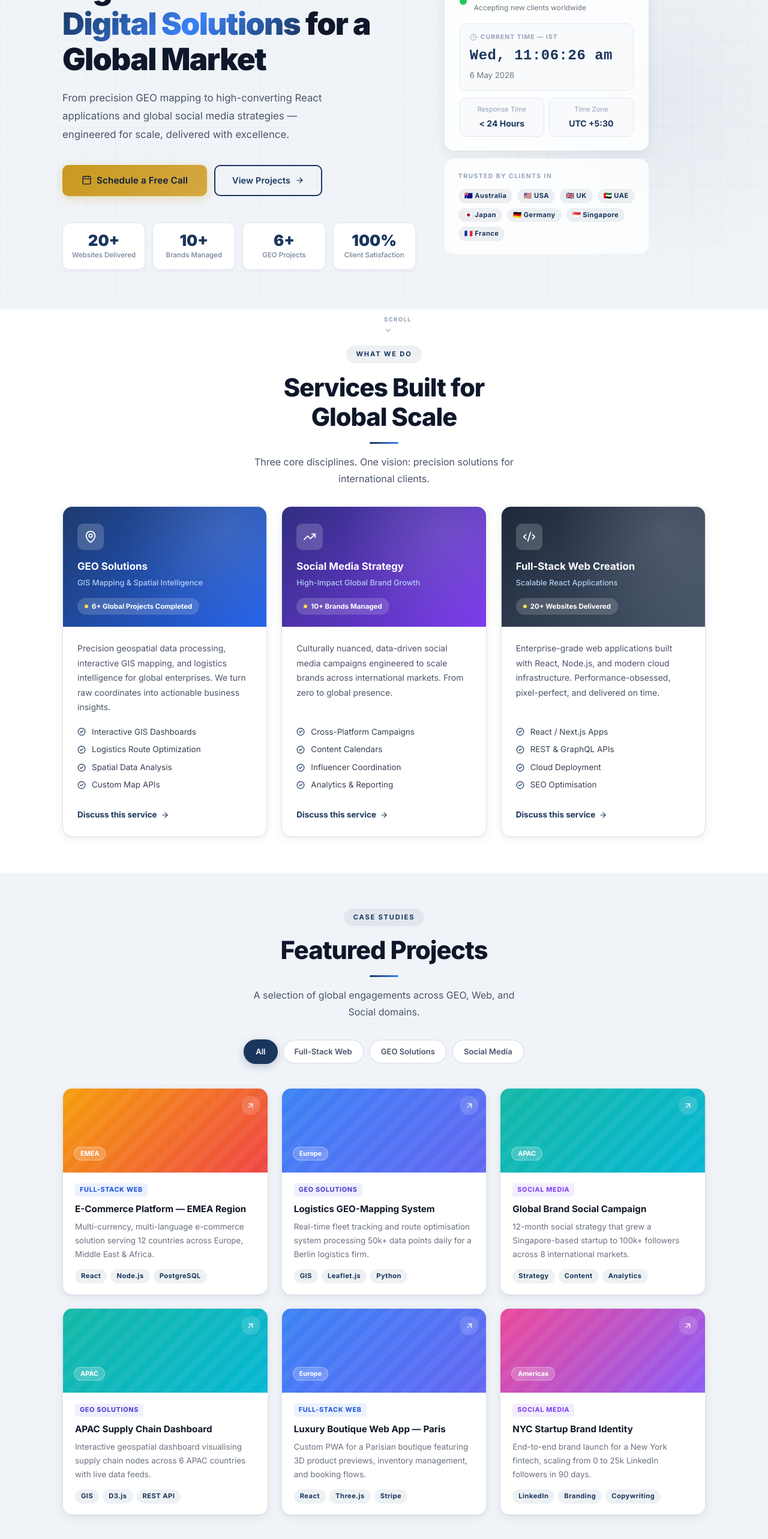
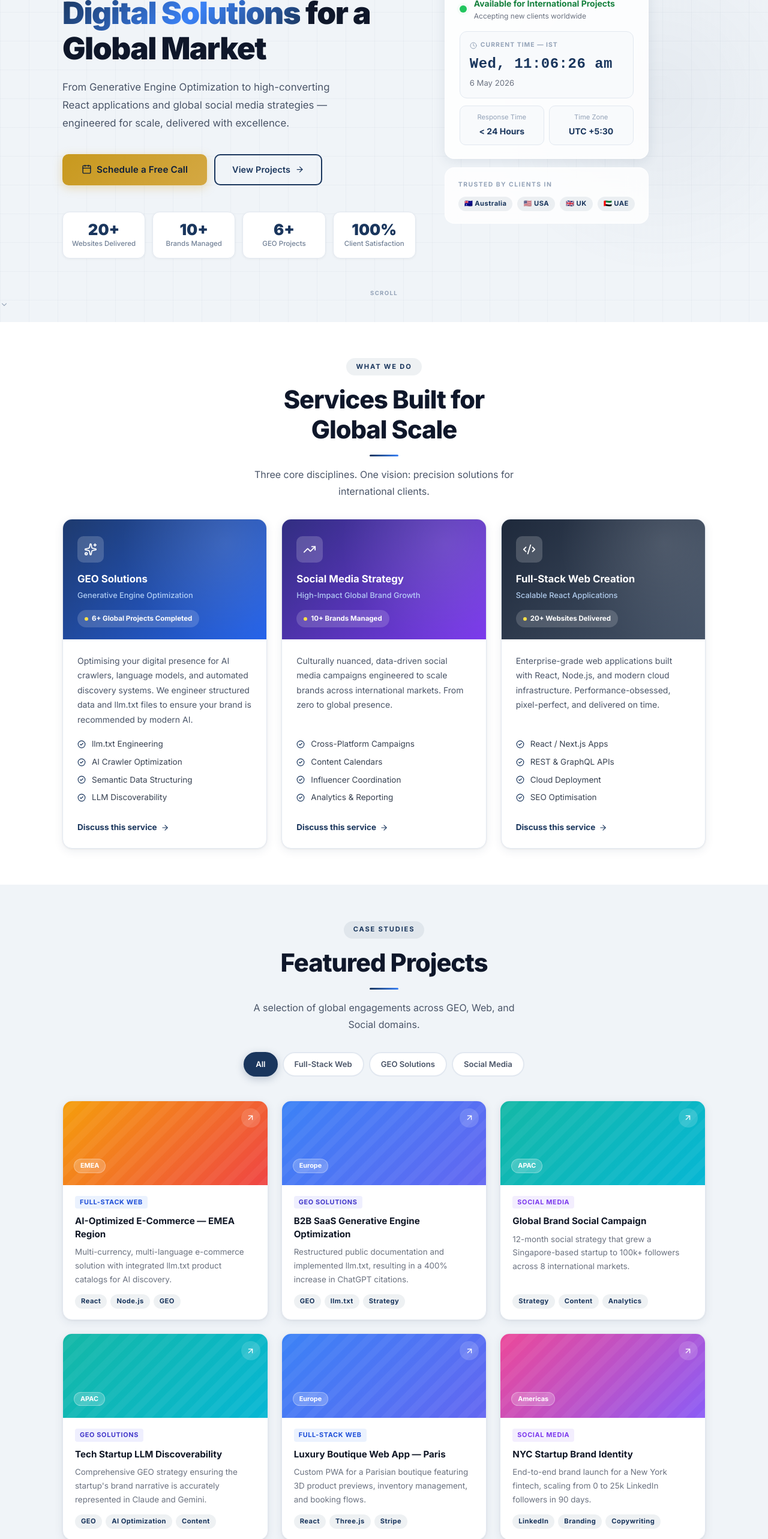
Before and after one commit to Kuldeep0101/kuldeep-ai-solutions, a React (Vite) app: page / in a window 1280 px wide. Shown: the part 220-2786 px from the top of the page at 60% size. Built offline with nearby package versions, Linux system fonts and the light colour scheme.

Commit message:
fix: Update GEO meaning, remove specific countries, fix scroll overlap

```diff
--- a/src/components/Hero.jsx
+++ b/src/components/Hero.jsx
@@ -51,7 +51,7 @@ export default function Hero() {
 
             <motion.p {...fade(0.3)}
               style={{ fontSize: "1.05rem", color: "#4A5568", lineHeight: 1.8, maxWidth: 480, marginBottom: 36 }}>
-              From precision GEO mapping to high-converting React applications and
+              From Generative Engine Optimization to high-converting React applications and
               global social media strategies — engineered for scale, delivered with excellence.
             </motion.p>
 
@@ -96,7 +96,7 @@ export default function Hero() {
                 Trusted by clients in
               </p>
               <div style={{ display: "flex", flexWrap: "wrap", gap: 8 }}>
-                {["🇦🇺 Australia", "🇺🇸 USA", "🇬🇧 UK", "🇦🇪 UAE", "🇯🇵 Japan", "🇩🇪 Germany", "🇸🇬 Singapore", "🇫🇷 France"].map(c => (
+                {["🇦🇺 Australia", "🇺🇸 USA", "🇬🇧 UK", "🇦🇪 UAE"].map(c => (
                   <span key={c} className="tag">{c}</span>
                 ))}
               </div>
@@ -105,9 +105,8 @@ export default function Hero() {
         </div>
       </div>
 
-      {/* Scroll hint */}
       <div className="scroll-bounce"
-        style={{ position: "absolute", bottom: 24, left: "50%", transform: "translateX(-50%)", textAlign: "center", color: "#94A3B8" }}>
+        style={{ marginTop: "auto", paddingBottom: 24, textAlign: "center", color: "#94A3B8" }}>
         <div style={{ fontSize: "0.6rem", fontWeight: 700, letterSpacing: "0.14em", textTransform: "uppercase", marginBottom: 4 }}>SCROLL</div>
         <ChevronDown size={14} />
       </div>
--- a/src/components/Services.jsx
+++ b/src/components/Services.jsx
@@ -1,8 +1,8 @@
 import { motion } from "framer-motion";
-import { MapPin, TrendingUp, Code2, CheckCircle2, ArrowRight } from "lucide-react";
+import { Sparkles, TrendingUp, Code2, CheckCircle2, ArrowRight } from "lucide-react";
 import { SERVICES } from "../data";
 
-const ICONS = { MapPin, TrendingUp, Code2 };
+const ICONS = { Sparkles, TrendingUp, Code2 };
 
 export default function Services() {
   return (
--- a/src/data.js
+++ b/src/data.js
@@ -5,13 +5,13 @@
 export const SERVICES = [
   {
     id: "geo",
-    icon: "MapPin",
+    icon: "Sparkles",
     title: "GEO Solutions",
-    subtitle: "GIS Mapping & Spatial Intelligence",
+    subtitle: "Generative Engine Optimization",
     description:
-      "Precision geospatial data processing, interactive GIS mapping, and logistics intelligence for global enterprises. We turn raw coordinates into actionable business insights.",
+      "Optimising your digital presence for AI crawlers, language models, and automated discovery systems. We engineer structured data and llm.txt files to ensure your brand is recommended by modern AI.",
     stats: "6+ Global Projects Completed",
-    highlights: ["Interactive GIS Dashboards", "Logistics Route Optimization", "Spatial Data Analysis", "Custom Map APIs"],
+    highlights: ["llm.txt Engineering", "AI Crawler Optimization", "Semantic Data Structuring", "LLM Discoverability"],
     colorFrom: "#1E3A6E",
     colorTo: "#2563EB",
   },
@@ -44,18 +44,18 @@ export const SERVICES = [
 export const PROJECTS = [
   {
     id: 1,
-    title: "E-Commerce Platform — EMEA Region",
+    title: "AI-Optimized E-Commerce — EMEA Region",
     category: "Full-Stack Web",
-    description: "Multi-currency, multi-language e-commerce solution serving 12 countries across Europe, Middle East & Africa.",
-    tags: ["React", "Node.js", "PostgreSQL"],
+    description: "Multi-currency, multi-language e-commerce solution with integrated llm.txt product catalogs for AI discovery.",
+    tags: ["React", "Node.js", "GEO"],
     region: "EMEA",
   },
   {
     id: 2,
-    title: "Logistics GEO-Mapping System",
+    title: "B2B SaaS Generative Engine Optimization",
     category: "GEO Solutions",
-    description: "Real-time fleet tracking and route optimisation system processing 50k+ data points daily for a Berlin logistics firm.",
-    tags: ["GIS", "Leaflet.js", "Python"],
+    description: "Restructured public documentation and implemented llm.txt, resulting in a 400% increase in ChatGPT citations.",
+    tags: ["GEO", "llm.txt", "Strategy"],
     region: "Europe",
   },
   {
@@ -68,10 +68,10 @@ export const PROJECTS = [
   },
   {
     id: 4,
-    title: "APAC Supply Chain Dashboard",
+    title: "Tech Startup LLM Discoverability",
     category: "GEO Solutions",
-    description: "Interactive geospatial dashboard visualising supply chain nodes across 6 APAC countries with live data feeds.",
-    tags: ["GIS", "D3.js", "REST API"],
+    description: "Comprehensive GEO strategy ensuring the startup's brand narrative is accurately represented in Claude and Gemini.",
+    tags: ["GEO", "AI Optimization", "Content"],
     region: "APAC",
   },
   {
```
